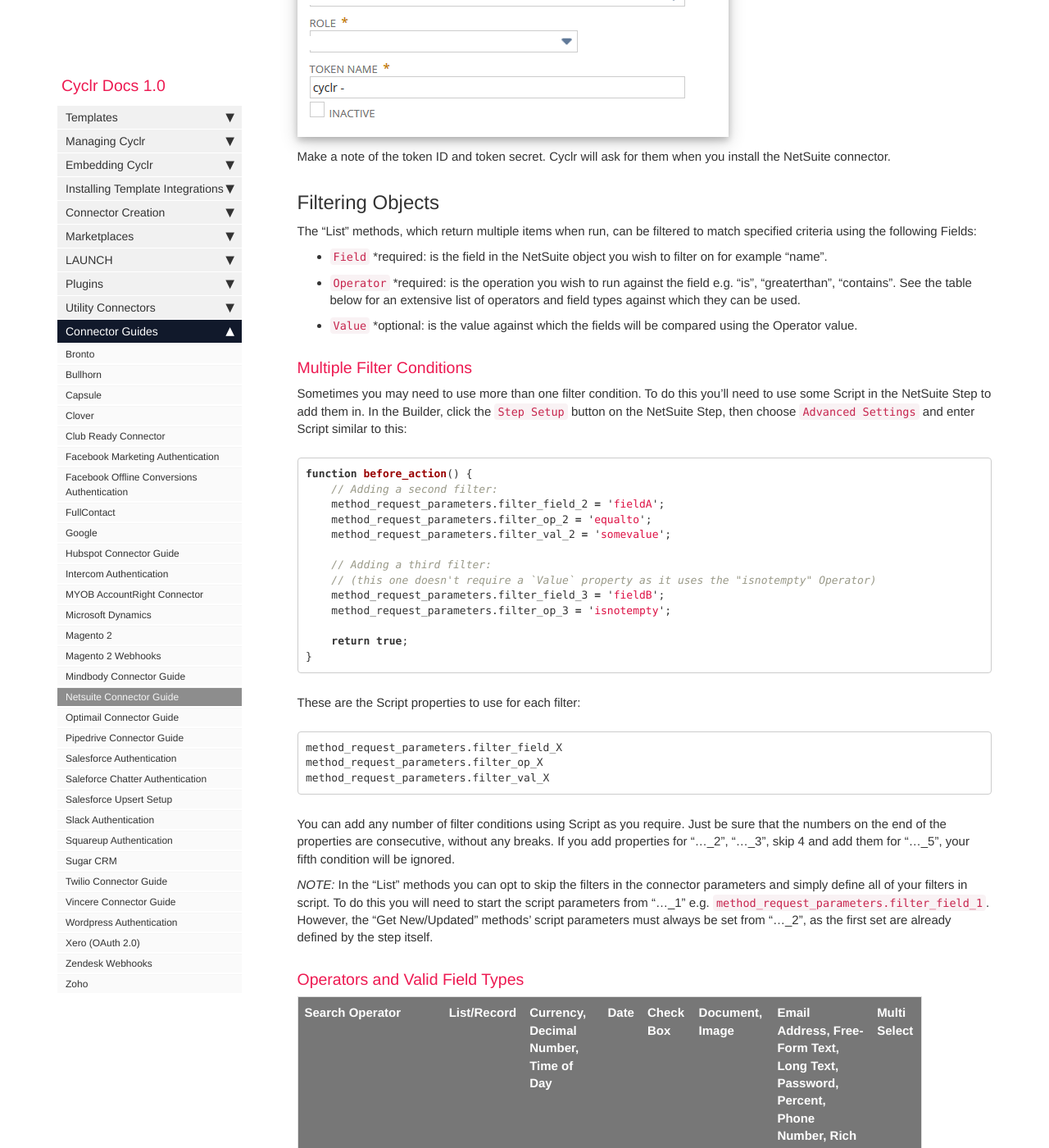
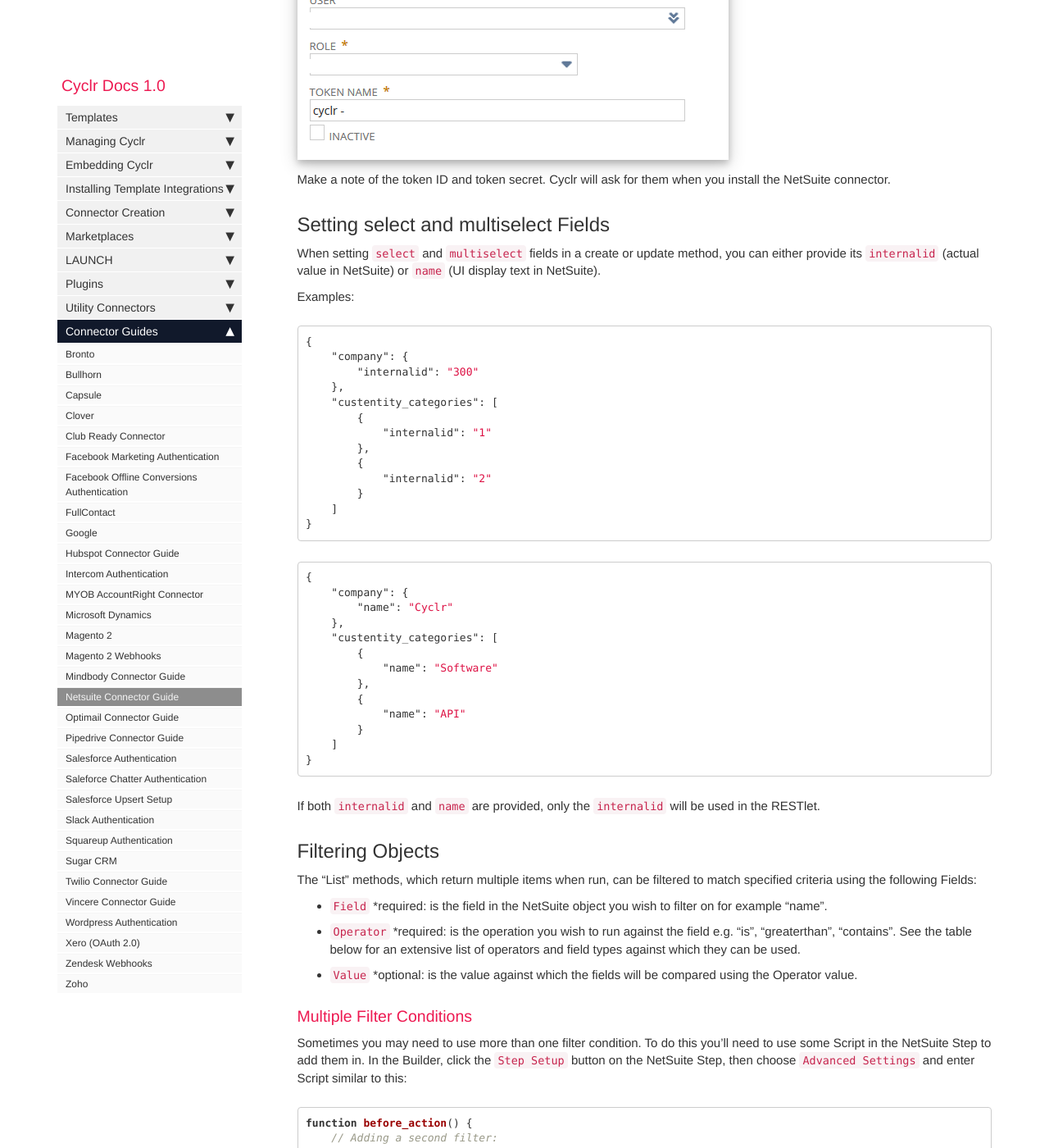
Before and after one commit to sneakysneak/docs, a Jekyll site: the page built from pages/connector-authentication/netsuite.md, in a window 1280 px wide and 1400 px high, scrolled down 3227 px. Shown: the whole window at 82% size. Built offline with Jekyll 4.4.1, drawn with Linux system fonts in a browser that asks for light colours; nearby versions of some CDN libraries; comment, search, counter and statistics services are not loaded; some of the changed text lies outside the part shown.

Commit message:
Update NetSuite: set select and multiselect fields

````diff
--- a/pages/connector-authentication/netsuite.md
+++ b/pages/connector-authentication/netsuite.md
@@ -43,6 +43,46 @@ Create an access token from Setup > Users/Roles > Access Tokens > New. The appli
 
 Make a note of the token ID and token secret. Cyclr will ask for them when you install the NetSuite connector.
 
+## Setting select and multiselect Fields
+
+When setting `select` and `multiselect` fields in a create or update method, you can either provide its `internalid` (actual value in NetSuite) or `name` (UI display text in NetSuite).
+
+Examples:
+
+```json
+{
+    "company": {
+        "internalid": "300"
+    },
+    "custentity_categories": [
+        {
+            "internalid": "1"
+        },
+        {
+            "internalid": "2"
+        }
+    ]
+}
+```
+
+```json
+{
+    "company": {
+        "name": "Cyclr"
+    },
+    "custentity_categories": [
+        {
+            "name": "Software"
+        },
+        {
+            "name": "API"
+        }
+    ]
+}
+```
+
+If both `internalid` and `name` are provided, only the `internalid` will be used in the RESTlet.
+
 ## Filtering Objects
 
 The "List" methods, which return multiple items when run, can be filtered to match specified criteria using the following Fields:
@@ -79,12 +119,9 @@ method_request_parameters.filter_op_X
 method_request_parameters.filter_val_X
 ```
 
-
 You can add any number of filter conditions using Script as you require.  Just be sure that the numbers on the end of the properties are consecutive, without any breaks.  If you add properties for "..._2", "..._3", skip 4 and add them for "..._5", your fifth condition will be ignored.
 
 *NOTE:* In the "List" methods you can opt to skip the filters in the connector parameters and simply define all of your filters in script. To do this you will need to start the script parameters from "..._1" e.g. `method_request_parameters.filter_field_1`. However, the "Get New/Updated" methods' script parameters must always be set from "..._2", as the first set are already defined by the step itself.
-
-
 
 ### Operators and Valid Field Types
 
````
